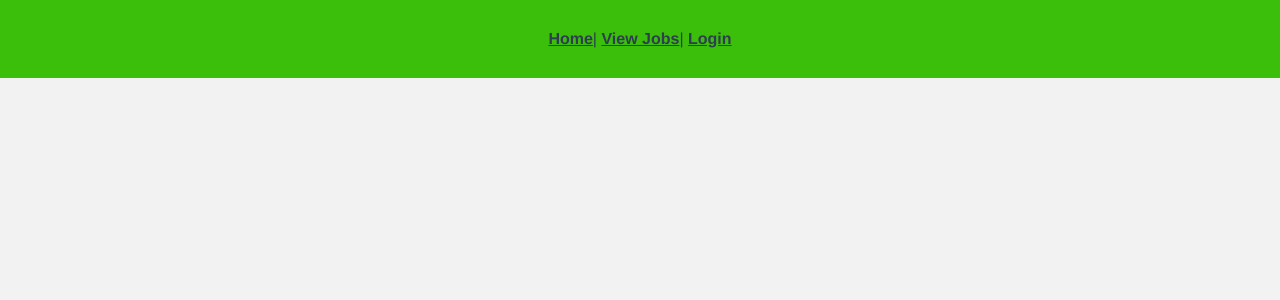
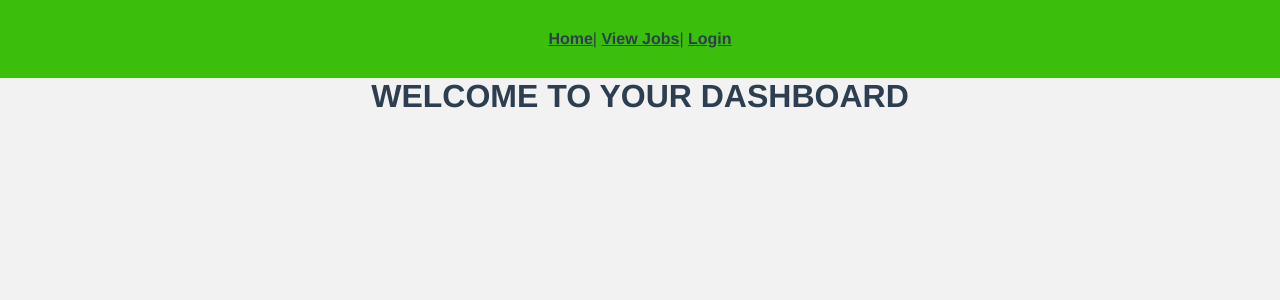
Before and after one commit to infectedByCode/job-board-client, a Vue app: page /dashboard in a window 1280 px wide. Shown: the top 300 px of the page. Built offline with nearby package versions, Linux system fonts and the light colour scheme.

Commit message:
add dashboard router

```diff
--- a/src/App.vue
+++ b/src/App.vue
@@ -4,8 +4,13 @@
       <router-link to="/">Home</router-link>|
       <router-link to="/jobs">View Jobs</router-link>|
       <router-link
+        v-if="this.$store.state.user.id === null"
         :to="currentPath === '/login' ? '/signup' : '/login'"
       >{{ currentPath === '/login' ? 'Signup' : 'Login' }}</router-link>
+      <router-link
+        v-if="this.$store.state.user.id && this.$store.state.user.token"
+        to="/dashboard"
+      >Dashboard</router-link>
     </div>
     <router-view />
   </div>
--- a/src/router/index.js
+++ b/src/router/index.js
@@ -3,6 +3,7 @@ import VueRouter from 'vue-router';
 import Auth from '../views/Auth.vue';
 import Home from '../views/Home.vue';
 import JobBoard from '../views/JobBoard.vue';
+import Dashboard from '../views/Dashboard.vue';
 
 Vue.use(VueRouter);
 
@@ -24,6 +25,11 @@ const routes = [
     name: 'Auth',
     component: Auth,
   },
+  {
+    path: '/dashboard',
+    name: 'Dashboard',
+    component: Dashboard,
+  },
 ];
 
 const router = new VueRouter({
--- /dev/null
+++ b/src/views/Dashboard.vue
@@ -0,0 +1,12 @@
+<template>
+  <div>
+    <h1>WELCOME TO YOUR DASHBOARD</h1>
+  </div>
+</template>
+
+<script>
+export default {};
+</script>
+
+<style module>
+</style>
```
